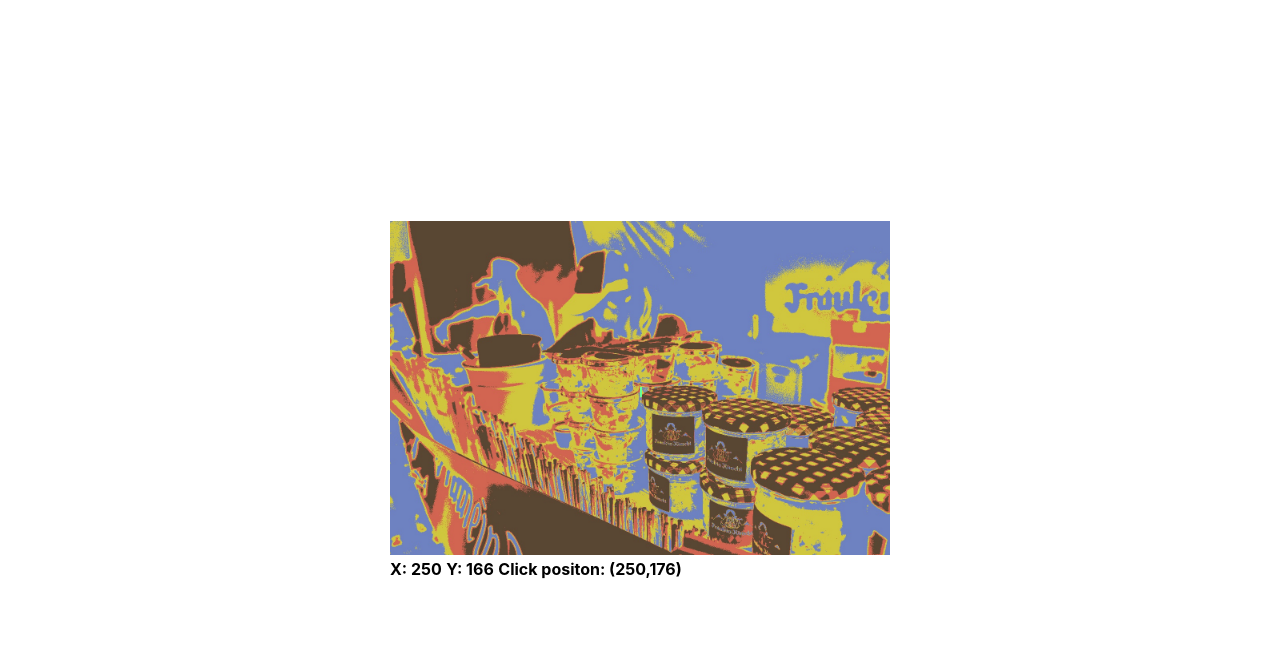
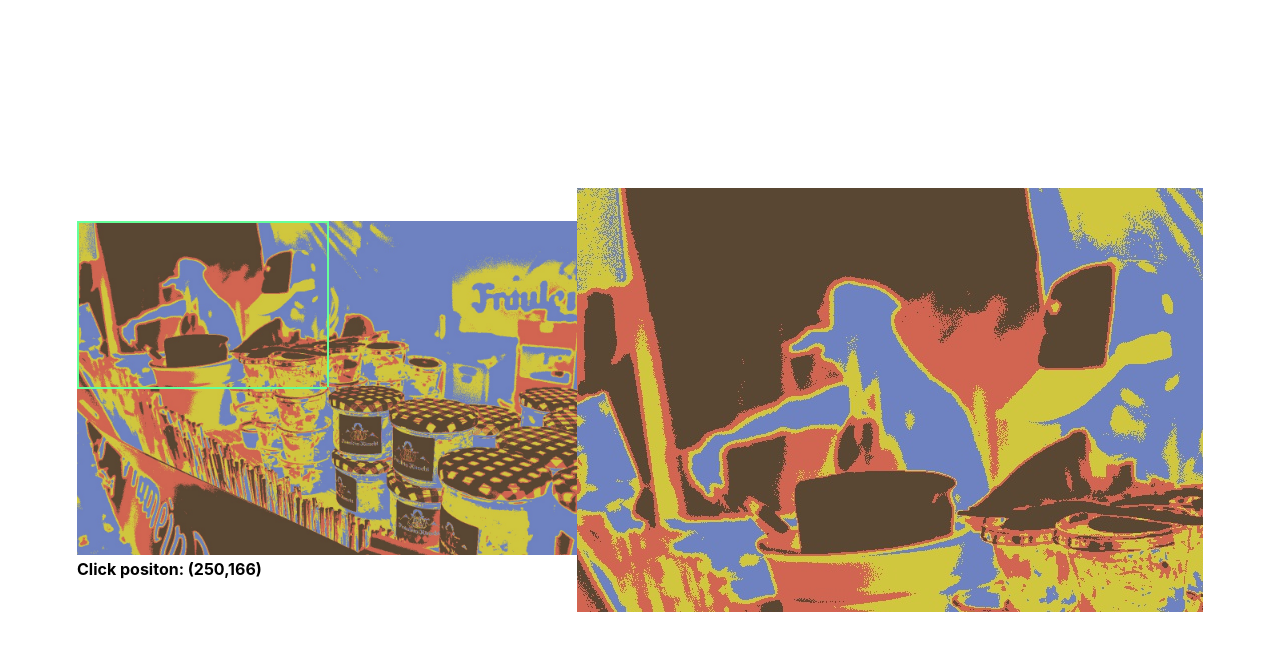
Before and after one commit to jedluk/react-perfect-zoom, a React (Create React App) app: page / in a window 1280 px wide. Both pictures are taken after a click on the picture 640 px from the left and 398 px from the top of the page. Shown: the top 650 px of the page. Built offline with nearby package versions, Linux system fonts and the light colour scheme.

Commit message:
Display cropped original image based on selected position - proof of concept

```diff
--- a/src/App.js
+++ b/src/App.js
@@ -1,7 +1,8 @@
-import React, { Component } from 'react';
-import './App.css';
-import sample from './sample.jpg';
-import Rectangle from './Rectangle';
+import React, { Component } from "react";
+import "./App.css";
+import sample from "./sample.jpg";
+import Rectangle from "./Rectangle";
+import { cropImage } from "./math/coordinates";
 
 const INITIAL_POSITION = { x: null, y: null };
 class App extends Component {
@@ -15,7 +16,8 @@ class App extends Component {
     clickPosition: { ...INITIAL_POSITION }
   };
 
-  handleMouseMove = e => this.setState({ mousePosition: this.getCoordinates(e) });
+  handleMouseMove = e =>
+    this.setState({ mousePosition: this.getCoordinates(e) });
 
   handleClick = e => this.setState({ clickPosition: this.getCoordinates(e) });
 
@@ -33,23 +35,47 @@ class App extends Component {
     return (
       <div className="App">
         <div>
-          <div style={{ position: 'relative' }}>
+          <div style={{ position: "relative" }}>
             <img
               ref={this.imgRef}
-              onMouseMove={this.handleMouseMove}
+              {...(Object.values(this.state.clickPosition).some(Boolean) && {
+                onMouseMove: this.handleMouseMove
+              })}
               onClick={this.handleClick}
+              draggable="false"
               id="k13x"
               alt="main"
               src={sample}
             />
-            <Rectangle clickX={clickX} clickY={clickY} currentX={posX} currentY={posY} />
+            <Rectangle
+              clickX={clickX}
+              clickY={clickY}
+              currentX={posX}
+              currentY={posY}
+            />
           </div>
-          {posX && <h4 className="d-inline">X: {posX}</h4>}{' '}
-          {posY && <h4 className="d-inline">Y: {posY}</h4>}{' '}
+          {posX && <h4 className="d-inline">X: {posX}</h4>}{" "}
+          {posY && <h4 className="d-inline">Y: {posY}</h4>}{" "}
           {clickX && (
             <h4 className="d-inline">
               Click positon: ({clickX},{clickY})
             </h4>
+          )}
+        </div>
+        <div>
+          {[clickX, clickY].some(Boolean) && (
+            <div style={{ overflow: "hidden" }}>
+              <img
+                src={sample}
+                alt="realimage"
+                style={cropImage(this.imgRef.current, {
+                  posX,
+                  posY,
+                  clickX,
+                  clickY
+                })}
+              />
+            </div>
           )}
         </div>
       </div>
--- a/src/math/coordinates.js
+++ b/src/math/coordinates.js
@@ -21,3 +21,17 @@ export const getLeftCoordinates = (clickX, clickY, currentX, currentY) => ({
   left: currentX,
   height: Math.abs(currentY - clickY)
 });
+
+export const cropImage = (imageRef, { posX, posY, clickX, clickY }) => {
+  const scale =  imageRef.naturalHeight / imageRef.clientHeight;
+  const marginTop = -  Math.floor(Math.min(posY, clickY) * scale);
+  const marginRight = - Math.floor(Math.max(clickX, posX) * scale);
+  const marginBottom = - Math.floor(Math.max(clickY, posY) * scale);
+  const marginLeft = - Math.floor(Math.min(posX, clickX) * scale);
+  return {
+    marginTop,
+    marginRight,
+    marginBottom,
+    marginLeft
+  };
+};
```
